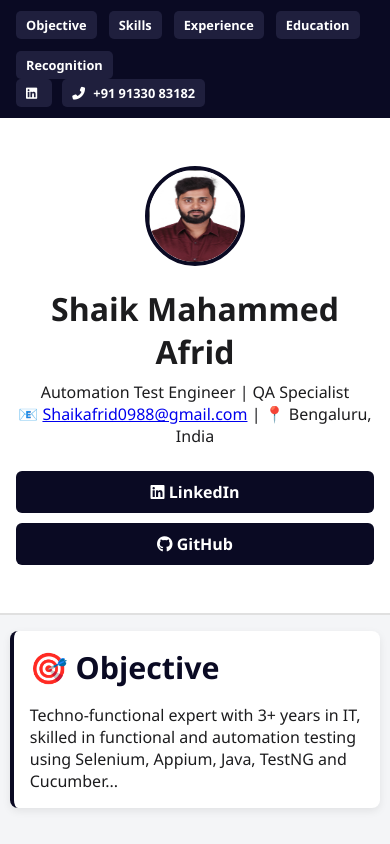
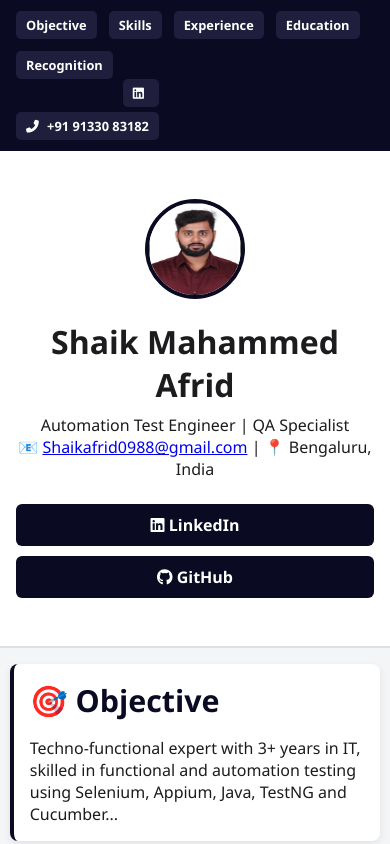
Before and after one commit to AfridShaik-98/AfridShaik-98.github.io, a plain HTML site: page index.html in a window 390 px wide. Shown: the top 844 px of the page. Drawn offline with Linux system fonts and the light colour scheme.

Commit message:
mobile view index.html

```diff
--- a/index.html
+++ b/index.html
@@ -18,7 +18,6 @@
       overflow-x: hidden;
     }
 
-    /* Preloader */
     #preloader {
       position: fixed; inset: 0; background: #0a0a23;
       display: flex; align-items: center; justify-content: center;
@@ -35,7 +34,6 @@
       0% { transform: rotate(0); } 100% { transform: rotate(360deg); }
     }
 
-    /* Bounce nav link */
     .nav-buttons a:hover {
       animation: bounce 0.5s;
       transform: scale(1.05);
@@ -46,7 +44,6 @@
       50% { transform: translateY(-5px); }
     }
 
-    /* Pulse social icons */
     .social-links a:hover {
       animation: pulse 1s infinite;
       background-color: #1d1d5c;
@@ -57,7 +54,6 @@
       100% { transform: scale(1); }
     }
 
-    /* Fade sections on scroll */
     .fade-up {
       opacity: 0;
       transform: translateY(30px);
@@ -68,14 +64,12 @@
       transform: translateY(0);
     }
 
-    /* Section hover shadow */
     section:hover {
       box-shadow: 0 6px 16px rgba(0,0,0,0.12);
       transform: translateY(-3px);
       transition: 0.3s ease-out;
     }
 
-    /* Header */
     .header {
       background: #fff; color: #1c1c1e;
       text-align: center; padding: 3rem 1rem;
@@ -107,7 +101,6 @@
       50% { border-color: #1c1c1e; }
     }
 
-    /* Layout */
     .top-footer {
       background: #0a0a23; position: sticky; top: 0;
       z-index: 998; padding: 0.7rem 1rem;
@@ -161,7 +154,7 @@
       text-align: center; padding: 1.5rem 0;
     }
 
-    /* Mobile */
+    /* Mobile Styles */
     @media (max-width: 600px) {
       .header h1 { font-size: 2rem; }
       .typewriter { font-size: 1rem; }
@@ -171,6 +164,18 @@
       .social-links { flex-direction: column; gap: 10px; }
       .social-links a { width: 100%; text-align: center; }
       .nav-buttons a, .top-contact a { font-size: 0.8rem; padding: 5px 10px; }
+
+      /* Adjust top bar layout */
+      .top-footer {
+        flex-direction: row;
+        justify-content: space-between;
+        align-items: flex-start;
+      }
+      .top-contact {
+        flex-direction: column;
+        align-items: flex-end;
+        gap: 5px;
+      }
     }
   </style>
 </head>
@@ -226,14 +231,12 @@
         <li>Cross-browser and cross-device testing, team coordination, stakeholder reporting.</li>
         <li>Mentored junior testers.</li>
       </ul>
-
       <h3>Associate Software Engineer – TestYantra (Feb 2022 – Apr 2024)</h3>
       <ul>
         <li>Managed QA lifecycle for VISTA banking app (PayNext, Yes Bank, Paytm).</li>
         <li>Led end-to-end testing of NETC, M‑Portal, User Management.</li>
         <li>Used GitLab for bug tracking and demo presentations.</li>
       </ul>
-
       <h3>Projects:</h3>
       <ul>
         <li>ServiceDesk App – Manual & Appium automation with CI/CD (Jenkins + GitHub)</li>
```
